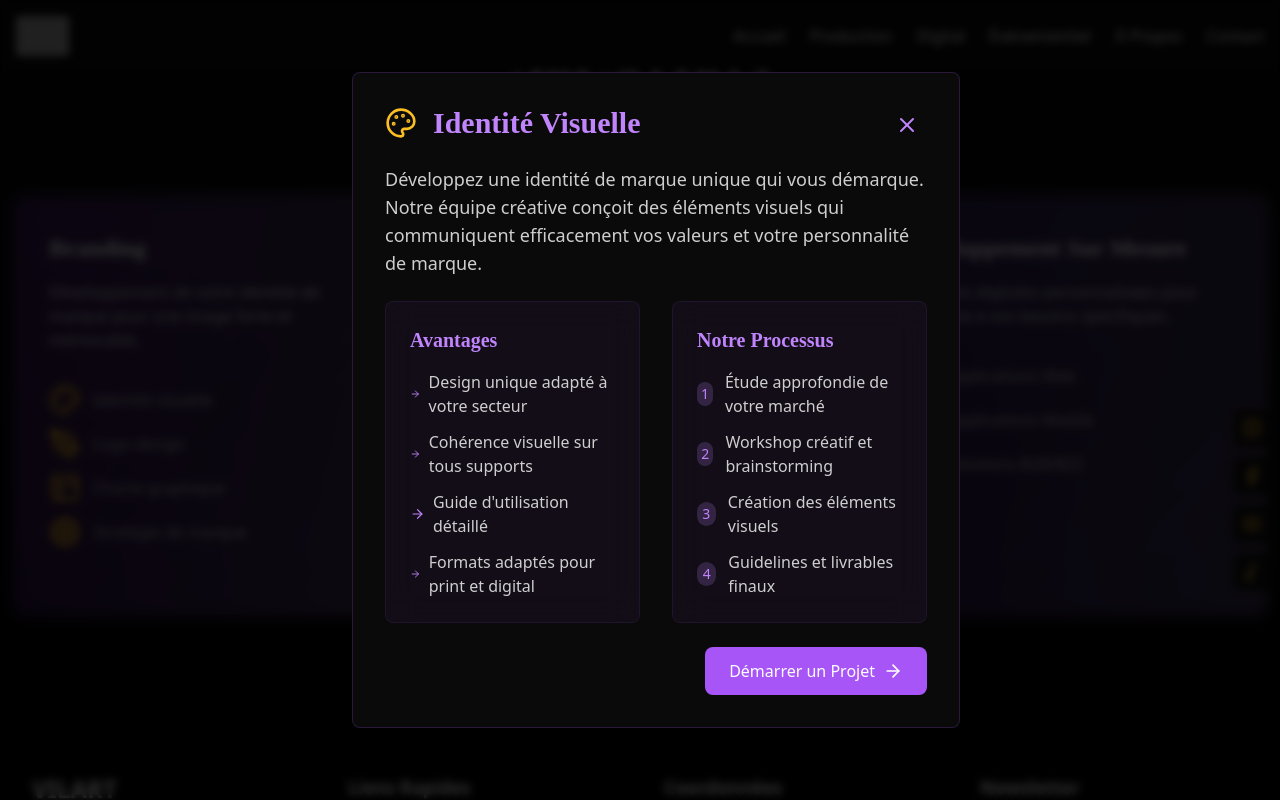
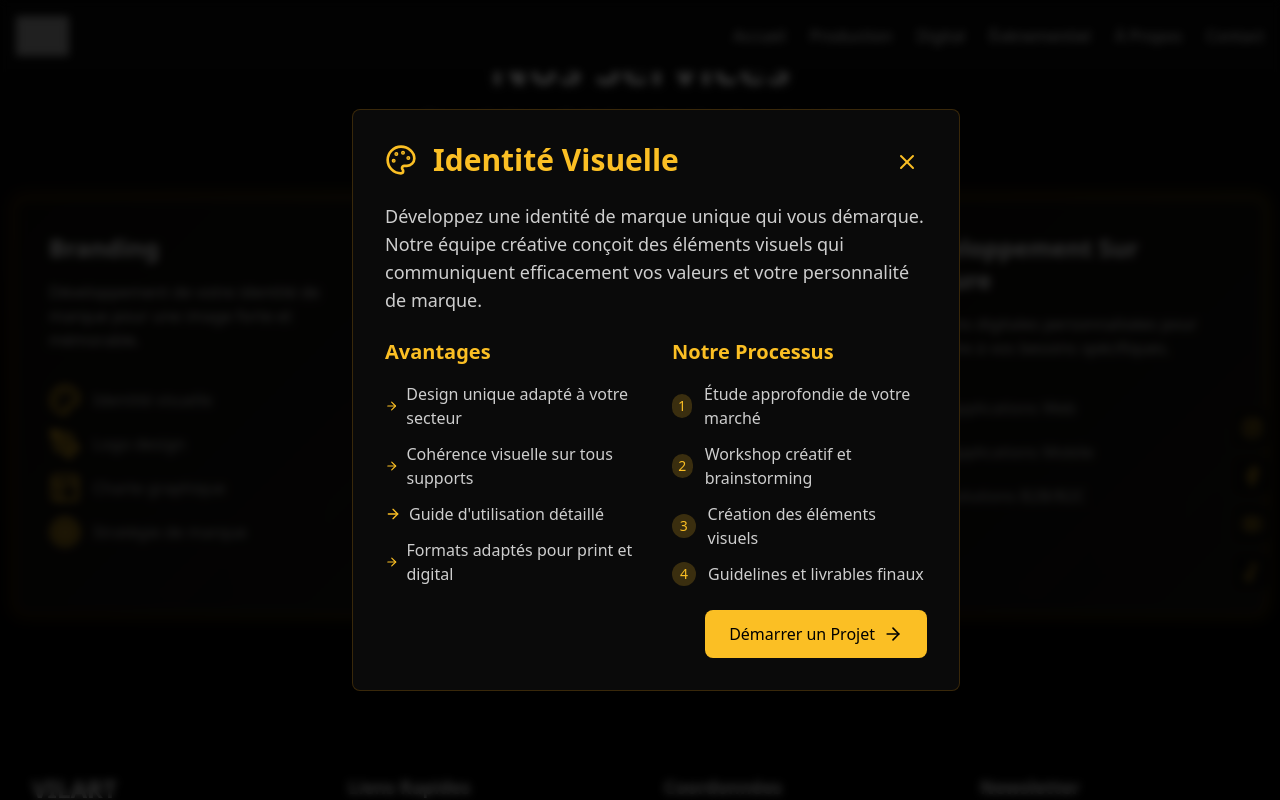
Before and after one commit to talelgymaaaz/curious-react-launchpad, a React (Vite) app: page /digital in a window 1280 px wide. Both pictures are taken after a click on the item "Identité visuelle". Shown: the part 837-1637 px from the top of the page. Built offline with nearby package versions, Linux system fonts and the light colour scheme; grey boxes are pictures that could not be loaded.

Commit message:
Reverted to edit 54713e48-9fad-429c-bba9-68dda51dcece: "ff"

```diff
--- a/src/index.css
+++ b/src/index.css
@@ -2,8 +2,6 @@
 @tailwind base;
 @tailwind components;
 @tailwind utilities;
-
-@import url('https://fonts.googleapis.com/css2?family=Playfair+Display:wght@400;500;600;700&display=swap');
 
 body {
   @apply bg-rich-black text-off-white font-sans;
@@ -19,11 +17,11 @@ body {
 }
 
 ::-webkit-scrollbar-thumb {
-  @apply bg-purple-600 rounded-full;
+  @apply bg-gold-600 rounded-full;
 }
 
 ::-webkit-scrollbar-thumb:hover {
-  @apply bg-purple-500;
+  @apply bg-gold-500;
 }
 
 /* Smooth scrolling */
@@ -49,29 +47,29 @@ html {
   background-size: 200% 200%;
 }
 
-.purple-glow {
-  box-shadow: 0 0 30px rgba(139, 92, 246, 0.3);
+.gold-glow {
+  box-shadow: 0 0 30px rgba(245, 158, 11, 0.3);
 }
 
-.purple-text-shadow {
-  text-shadow: 0 0 15px rgba(139, 92, 246, 0.5);
+.gold-text-shadow {
+  text-shadow: 0 0 15px rgba(245, 158, 11, 0.5);
 }
 
 .luxury-card {
   background: linear-gradient(135deg, rgba(10, 10, 10, 0.9) 0%, rgba(20, 20, 20, 0.95) 100%);
-  border: 1px solid rgba(139, 92, 246, 0.2);
+  border: 1px solid rgba(245, 158, 11, 0.2);
   backdrop-filter: blur(10px);
   box-shadow:
     0 4px 6px -1px rgba(0, 0, 0, 0.1),
     0 2px 4px -1px rgba(0, 0, 0, 0.06),
-    inset 0 1px 0 rgba(139, 92, 246, 0.1);
+    inset 0 1px 0 rgba(245, 158, 11, 0.1);
 }
 
 .shimmer {
   background: linear-gradient(
     90deg,
     transparent 0%,
-    rgba(139, 92, 246, 0.1) 50%,
+    rgba(245, 158, 11, 0.1) 50%,
     transparent 100%
   );
   background-size: 200% 100%;
@@ -87,6 +85,11 @@ html {
   }
 }
 
+@font-face {
+  font-family: 'Playfair Display';
+  src: url('https://fonts.googleapis.com/css2?family=Playfair+Display:wght@400;500;600;700&display=swap');
+}
+
 .font-playfair {
   font-family: 'Playfair Display', serif;
 }
--- a/src/pages/Digital.tsx
+++ b/src/pages/Digital.tsx
@@ -1,3 +1,4 @@
+
 import { motion } from 'framer-motion';
 import { ArrowRight, X, Palette, Layout, Search, Globe, Smartphone, Code, BrainCircuit, BarChart3, Target, Users, PenTool } from 'lucide-react';
 import { useState } from 'react';
@@ -210,20 +211,17 @@ const Digital = () => {
     {
       title: "Branding",
       description: "Développement de votre identité de marque pour une image forte et mémorable.",
-      features: ["Identité visuelle", "Logo design", "Charte graphique", "Stratégie de marque"],
-      gradient: "bg-gradient-to-br from-purple-500/10 via-purple-400/5 to-purple-300/10"
+      features: ["Identité visuelle", "Logo design", "Charte graphique", "Stratégie de marque"]
     },
     {
       title: "Marketing Digital",
       description: "Stratégies marketing innovantes pour accroître votre visibilité et atteindre vos objectifs.",
-      features: ["SEO", "Marketing de contenu", "Réseaux sociaux", "Publicité en ligne"],
-      gradient: "bg-gradient-to-br from-gold-500/10 via-gold-400/5 to-gold-300/10"
+      features: ["SEO", "Marketing de contenu", "Réseaux sociaux", "Publicité en ligne"]
     },
     {
       title: "Développement Sur Mesure",
       description: "Solutions digitales personnalisées pour répondre à vos besoins spécifiques.",
-      features: ["Applications Web", "Applications Mobile", "Solutions B2B/B2C"],
-      gradient: "bg-gradient-to-br from-blue-500/10 via-blue-400/5 to-blue-300/10"
+      features: ["Applications Web", "Applications Mobile", "Solutions B2B/B2C"]
     }
   ];
 
@@ -231,15 +229,26 @@ const Digital = () => {
     <div className="bg-rich-black text-off-white">
       <VideoBackground
         videoUrl="https://player.vimeo.com/external/451776276.sd.mp4?s=2e4be06fb91c7a572aa2b74b26c72bfed800c583&profile_id=165&oauth2_token_id=57447761"
-        overlay="bg-gradient-to-b from-purple-900/80 via-black/70 to-black/95"
+        overlay="bg-gradient-to-b from-gold-900/80 via-black/70 to-black/95"
       >
         <div className="relative z-10 h-full flex items-center justify-center">
+          <div
+            className="absolute inset-0 bg-cover bg-center bg-blend-overlay"
+            style={{
+              backgroundImage: `url(https://im.runware.ai/image/ws/0.5/ii/ccb25159-876c-45e9-bc0a-d4797cd0f8cb.webp)`,
+              backgroundColor: 'rgba(245, 158, 11, 0.1)' // Gold tint
+            }}
+          />
           <div className="absolute inset-0 bg-[radial-gradient(circle_at_center,_transparent_0%,_black_100%)] opacity-70" />
 
+          {/* Digital pattern overlay with gold theme */}
           <div className="absolute inset-0 opacity-10">
             <div className="h-full w-full"
                  style={{
-                   backgroundImage: `linear-gradient(45deg, rgba(139, 92, 246, 0.1) 25%, transparent 25%, transparent 50%, rgba(139, 92, 246, 0.1) 50%, rgba(139, 92, 246, 0.1) 75%, transparent 75%, transparent)`,
+                   backgroundImage: `
+                     linear-gradient(0deg, transparent 24%, rgba(245, 158, 11, 0.3) 25%, rgba(245, 158, 11, 0.3) 26%, transparent 27%, transparent 74%, rgba(245, 158, 11, 0.3) 75%, rgba(245, 158, 11, 0.3) 76%, transparent 77%, transparent),
+                     linear-gradient(90deg, transparent 24%, rgba(245, 158, 11, 0.3) 25%, rgba(245, 158, 11, 0.3) 26%, transparent 27%, transparent 74%, rgba(245, 158, 11, 0.3) 75%, rgba(245, 158, 11, 0.3) 76%, transparent 77%, transparent)
+                   `,
                    backgroundSize: '50px 50px'
                  }}
             />
@@ -251,17 +260,17 @@ const Digital = () => {
               animate={{ opacity: 1, y: 0 }}
               className="mb-6"
             >
-              <div className="w-20 h-1 bg-gradient-to-r from-purple-400 to-purple-600 mx-auto rounded-full mb-6" />
-              <h1 className="text-4xl md:text-6xl font-bold mb-4 text-white font-playfair">
-                Solutions <span className="text-purple-400">Digitales</span>
+              <div className="w-20 h-1 bg-gradient-to-r from-gold-400 to-gold-600 mx-auto rounded-full mb-6" />
+              <h1 className="text-4xl md:text-6xl font-bold mb-4 text-white gold-text-shadow">
+                Solutions <span className="text-gold-400">Digitales</span>
               </h1>
-              <div className="w-20 h-1 bg-gradient-to-r from-purple-600 to-purple-400 mx-auto rounded-full mt-6" />
+              <div className="w-20 h-1 bg-gradient-to-r from-gold-600 to-gold-400 mx-auto rounded-full mt-6" />
             </motion.div>
             <motion.p
               initial={{ opacity: 0, y: 20 }}
               animate={{ opacity: 1, y: 0 }}
               transition={{ delay: 0.2 }}
-              className="text-xl text-gray-300 max-w-2xl mx-auto mb-8 font-light"
+              className="text-xl text-gray-300 max-w-2xl mx-auto mb-8"
             >
               Boostez votre présence en ligne avec nos services digitaux sur mesure
             </motion.p>
@@ -272,7 +281,7 @@ const Digital = () => {
             >
               <Link
                 to="/contact"
-                className="inline-flex items-center px-8 py-3 bg-purple-600 text-white hover:bg-purple-500 transition-all duration-300 rounded-lg text-lg font-medium group"
+                className="inline-flex items-center px-8 py-3 bg-gold-600 text-black hover:bg-gold-500 transition-all duration-300 rounded-lg text-lg font-medium group gold-glow"
               >
                 <span className="relative">
                   Contactez-nous
@@ -292,7 +301,7 @@ const Digital = () => {
             viewport={{ once: true }}
             className="text-center mb-16"
           >
-            <h2 className="text-3xl md:text-5xl font-bold mb-4 font-playfair">
+            <h2 className="text-3xl md:text-5xl font-bold mb-4">
               Nos Services
             </h2>
             <p className="text-xl text-white/80">
@@ -310,21 +319,21 @@ const Digital = () => {
                 transition={{ delay: index * 0.2 }}
                 className="relative group h-full"
               >
-                <div className="absolute -inset-1 bg-gradient-to-r from-purple-600 to-purple-400 rounded-lg blur opacity-25 group-hover:opacity-100 transition duration-1000 group-hover:duration-200" />
-                <div className={`relative p-8 rounded-xl hover:transform hover:scale-105 transition-all duration-300 flex flex-col h-full backdrop-blur-xl ${service.gradient} border border-white/10`}>
-                  <h3 className="text-2xl font-bold mb-4 font-playfair">{service.title}</h3>
+                <div className="absolute -inset-1 bg-gradient-to-r from-gold-600 to-gold-400 rounded-lg blur opacity-25 group-hover:opacity-100 transition duration-1000 group-hover:duration-200" />
+                <div className="relative luxury-card p-8 rounded-xl hover:transform hover:scale-105 transition-all duration-300 flex flex-col h-full">
+                  <h3 className="text-2xl font-bold mb-4">{service.title}</h3>
                   <p className="text-white/80 mb-8">{service.description}</p>
                   <ul className="space-y-3 mb-8 flex-grow">
                     {service.features.map((feature, idx) => (
                       <motion.li
                         key={idx}
-                        className="flex items-center text-white/70 cursor-pointer hover:text-white transition-colors group"
+                        className="flex items-center text-white/70 cursor-pointer hover:text-white transition-colors"
                         onClick={() => setSelectedFeature(featureDetails[feature])}
                         whileHover={{ scale: 1.05 }}
                         whileTap={{ scale: 0.95 }}
                       >
                         {featureDetails[feature].icon}
-                        <span className="ml-3 group-hover:text-purple-400 transition-colors">{feature}</span>
+                        <span className="ml-3">{feature}</span>
                       </motion.li>
                     ))}
                   </ul>
@@ -336,11 +345,11 @@ const Digital = () => {
       </section>
 
       <Dialog open={!!selectedFeature} onOpenChange={() => setSelectedFeature(null)}>
-        <DialogContent className="bg-rich-black border border-purple-500/20 text-white p-8 rounded-lg max-w-3xl mx-4">
+        <DialogContent className="bg-rich-black border border-gold-500/20 text-white p-8 rounded-lg max-w-3xl mx-4">
           <div className="relative">
             <button
               onClick={() => setSelectedFeature(null)}
-              className="absolute right-0 top-0 p-2 text-purple-400 hover:text-purple-300 transition-colors"
+              className="absolute right-0 top-0 p-2 text-gold-400 hover:text-gold-300 transition-colors"
             >
               <X className="w-6 h-6" />
             </button>
@@ -352,7 +361,7 @@ const Digital = () => {
             >
               <div className="flex items-center space-x-4">
                 {selectedFeature?.icon}
-                <h2 className="text-3xl font-bold text-purple-400 font-playfair">
+                <h2 className="text-3xl font-bold text-gold-400">
                   {selectedFeature?.title}
                 </h2>
               </div>
@@ -362,8 +371,8 @@ const Digital = () => {
               </p>
 
               <div className="grid md:grid-cols-2 gap-8 mt-8">
-                <div className="backdrop-blur-lg bg-purple-500/5 p-6 rounded-lg border border-purple-500/10">
-                  <h3 className="text-xl font-semibold text-purple-400 mb-4 font-playfair">Avantages</h3>
+                <div>
+                  <h3 className="text-xl font-semibold text-gold-400 mb-4">Avantages</h3>
                   <ul className="space-y-3">
                     {selectedFeature?.benefits.map((benefit, index) => (
                       <motion.li
@@ -373,15 +382,15 @@ const Digital = () => {
                         transition={{ delay: index * 0.1 }}
                         className="flex items-center text-white/80"
                       >
-                        <ArrowRight className="w-4 h-4 text-purple-400 mr-2" />
+                        <ArrowRight className="w-4 h-4 text-gold-400 mr-2" />
                         {benefit}
                       </motion.li>
                     ))}
                   </ul>
                 </div>
 
-                <div className="backdrop-blur-lg bg-purple-500/5 p-6 rounded-lg border border-purple-500/10">
-                  <h3 className="text-xl font-semibold text-purple-400 mb-4 font-playfair">Notre Processus</h3>
+                <div>
+                  <h3 className="text-xl font-semibold text-gold-400 mb-4">Notre Processus</h3>
                   <ul className="space-y-3">
                     {selectedFeature?.process.map((step, index) => (
                       <motion.li
@@ -391,7 +400,7 @@ const Digital = () => {
                         transition={{ delay: index * 0.1 }}
                         className="flex items-center text-white/80"
                       >
-                        <div className="w-6 h-6 rounded-full bg-purple-400/20 text-purple-400 flex items-center justify-center mr-3 text-sm">
+                        <div className="w-6 h-6 rounded-full bg-gold-400/20 text-gold-400 flex items-center justify-center mr-3 text-sm">
                           {index + 1}
                         </div>
                         {step}
@@ -405,7 +414,7 @@ const Digital = () => {
                 <Link
                   to="/contact"
                   onClick={() => setSelectedFeature(null)}
-                  className="inline-flex items-center px-6 py-3 bg-purple-500 text-white rounded-lg font-medium hover:bg-purple-400 transition-colors"
+                  className="inline-flex items-center px-6 py-3 bg-gold-400 text-black rounded-lg font-medium hover:bg-gold-300 transition-colors"
                 >
                   <motion.div
                     whileHover={{ scale: 1.05 }}
```
